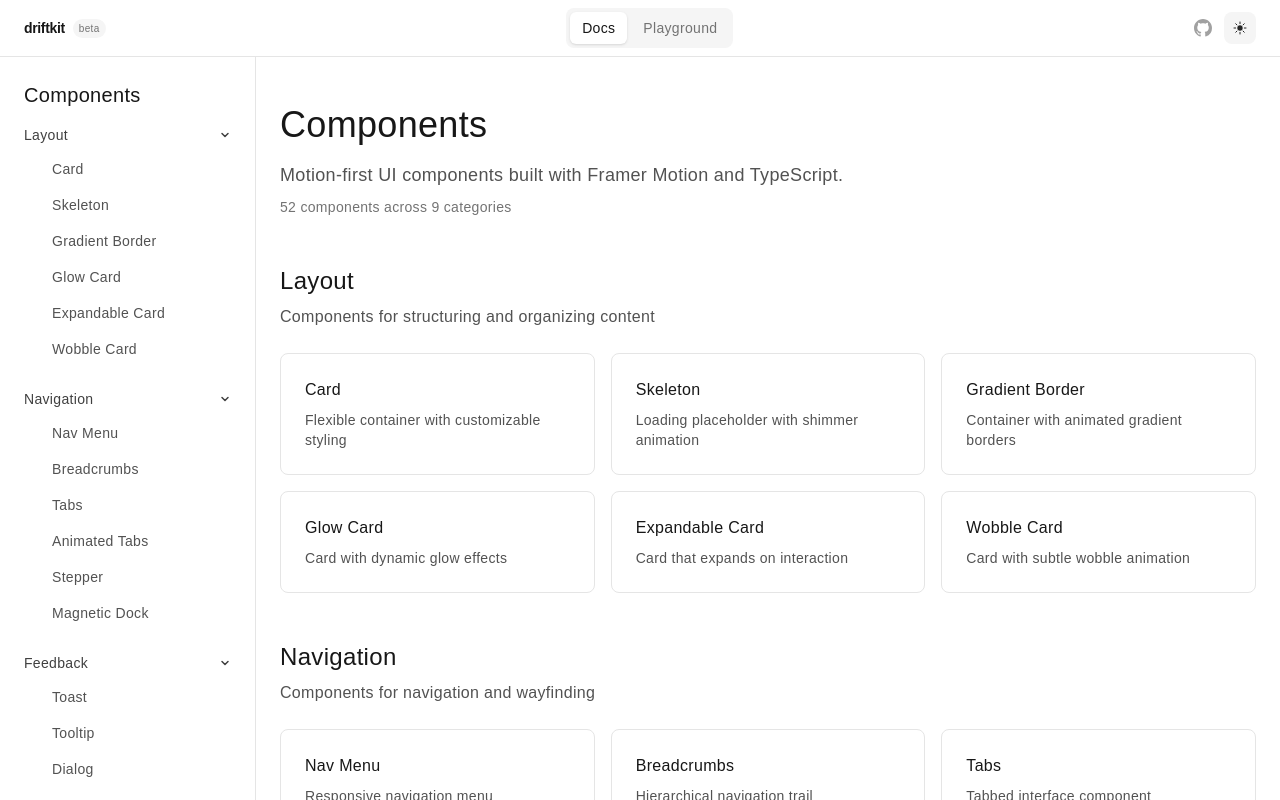
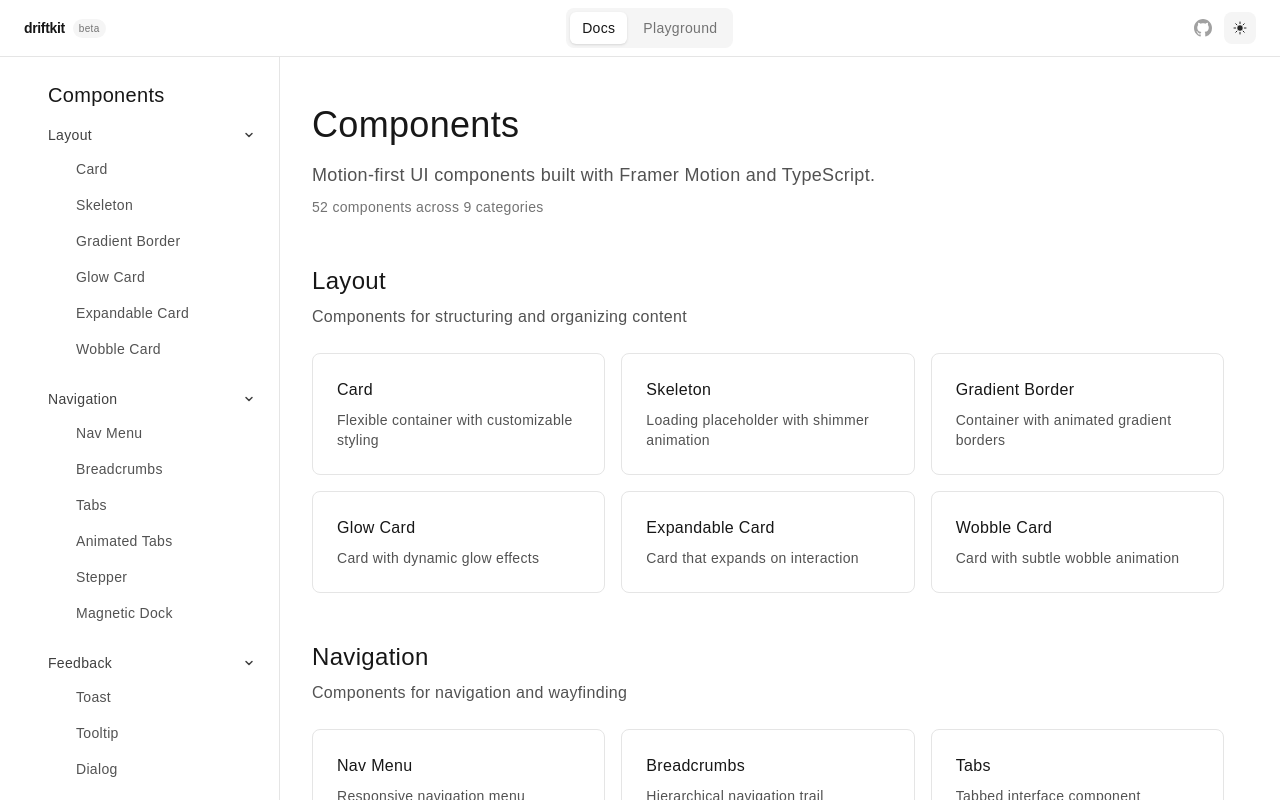
Before and after one commit to kippledigital/driftkit, a Next.js app: page /docs in a window 1280 px wide. Shown: the top 800 px of the page. Built offline with nearby package versions, Linux system fonts and the light colour scheme; a web font is replaced by a local one.

Commit message:
fix: docs layout margins — wrap sidebar+content in max-w-7xl container

```diff
--- a/src/app/docs/components/[slug]/page.tsx
+++ b/src/app/docs/components/[slug]/page.tsx
@@ -42,8 +42,7 @@
   const info = componentInfo || fallbackComponent;
 
   return (
-    <div className="min-h-screen bg-white dark:bg-neutral-950">
-      <div className="max-w-7xl mx-auto px-6 py-12">
+    <div className="py-12 px-8">
         {/* Header */}
         <div className="mb-8">
           <div className="flex items-center text-sm text-neutral-500 dark:text-neutral-400 mb-4">
@@ -174,6 +173,5 @@
           </Link>
         </section>
       </div>
-    </div>
   );
 }
--- a/src/app/docs/layout.tsx
+++ b/src/app/docs/layout.tsx
@@ -248,11 +248,13 @@
   return (
     <div className="min-h-screen bg-white dark:bg-neutral-950">
       <MobileSidebar />
-      <div className="flex">
-        <ComponentSidebar />
-        <main className="flex-1 min-w-0">
-          {children}
-        </main>
+      <div className="max-w-7xl mx-auto px-6">
+        <div className="flex">
+          <ComponentSidebar />
+          <main className="flex-1 min-w-0">
+            {children}
+          </main>
+        </div>
       </div>
     </div>
   );
--- a/src/app/docs/page.tsx
+++ b/src/app/docs/page.tsx
@@ -108,8 +108,7 @@
   );
 
   return (
-    <div className="min-h-screen bg-white dark:bg-neutral-950">
-      <div className="max-w-7xl mx-auto px-6 py-12">
+    <div className="py-12 px-8">
         <div className="mb-12 max-w-2xl">
           <h1 className="text-4xl font-medium text-neutral-900 dark:text-white mb-4">
             Components
@@ -176,6 +175,5 @@
           </div>
         </div>
       </div>
-    </div>
   );
 }
```
